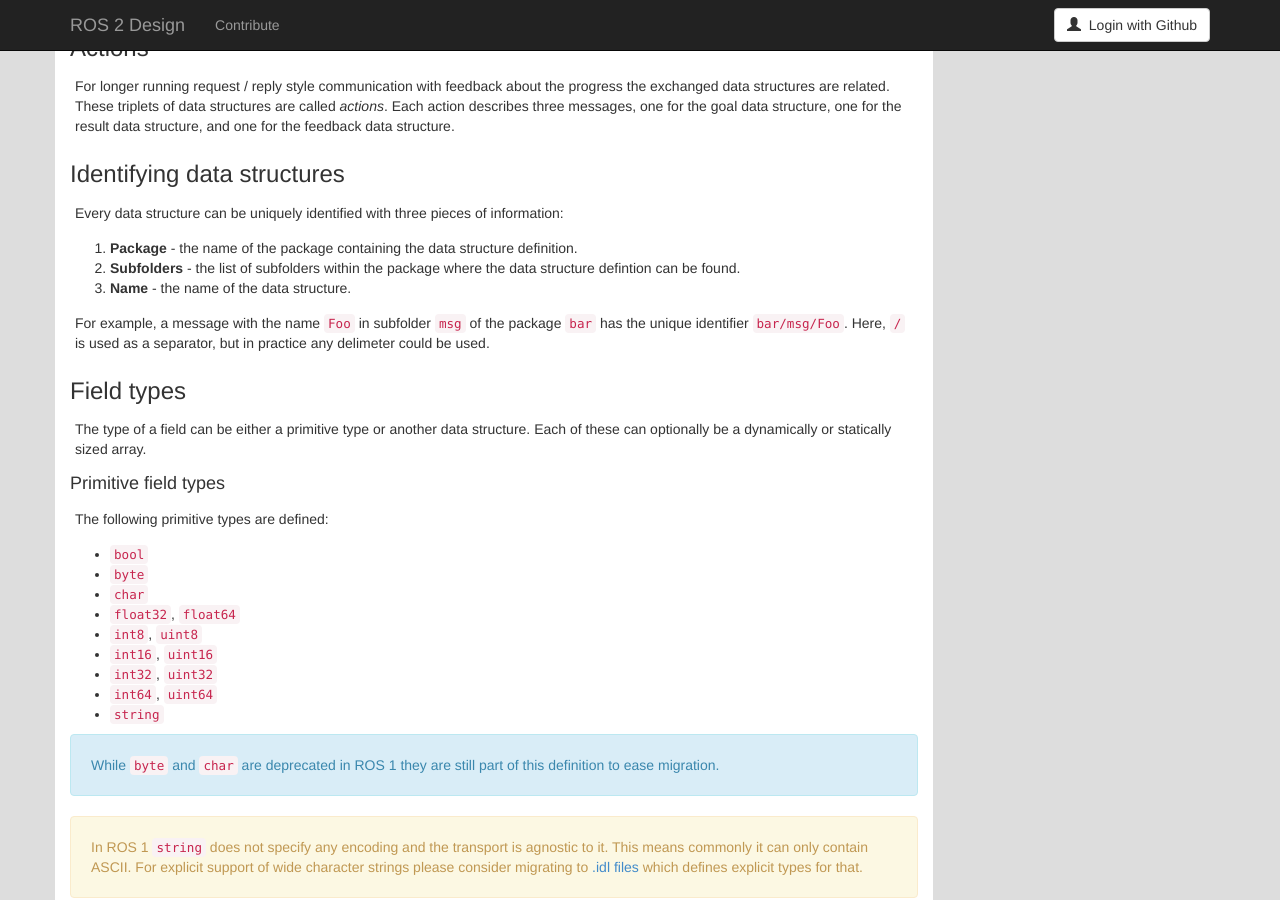
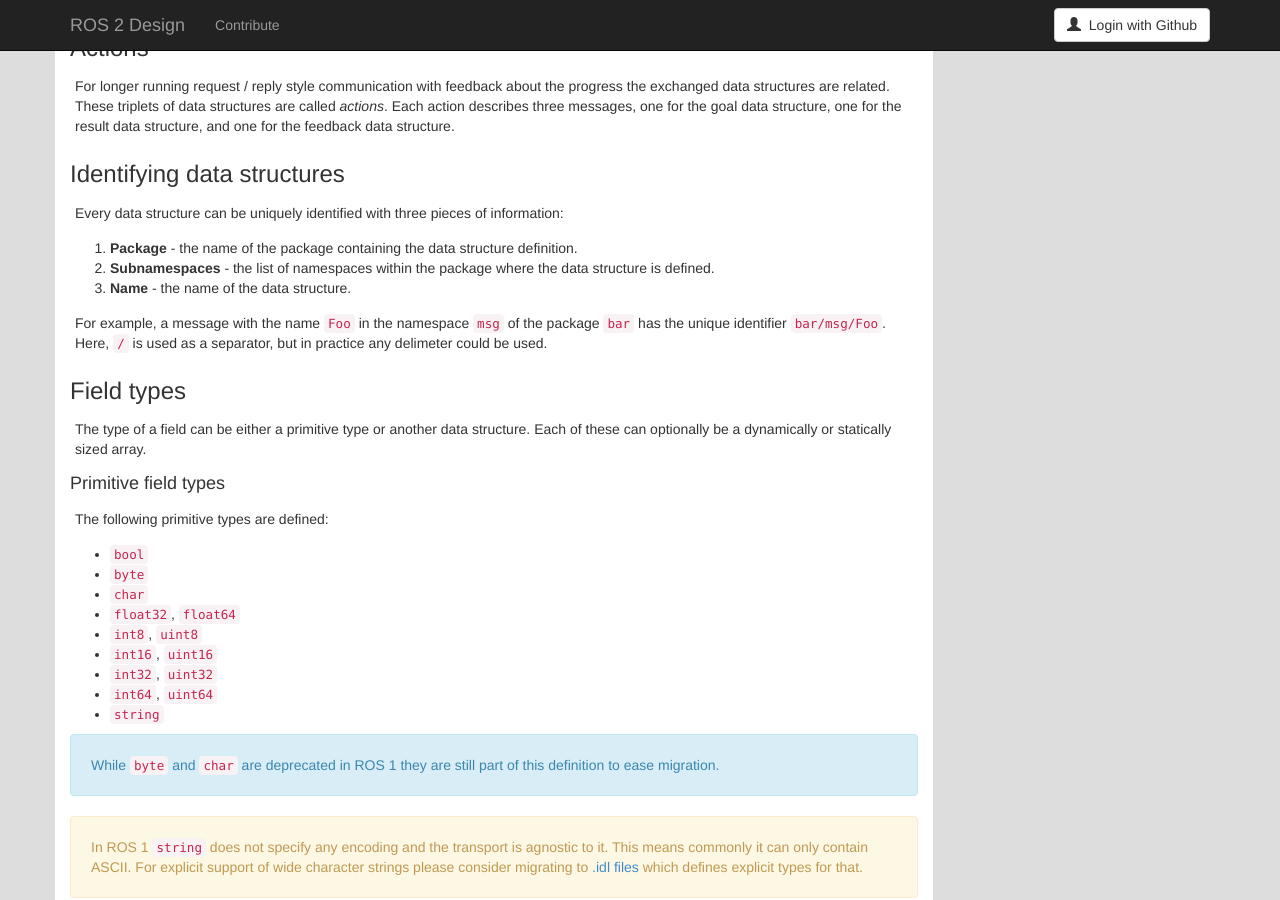
Before and after one commit to ros2/design, a Jekyll site: the page built from articles/143_legacy_interface_definition.md, in a window 1280 px wide and 900 px high, scrolled down 719 px. Built offline with Jekyll 4.4.1, drawn with Linux system fonts in a browser that asks for light colours; nearby versions of some CDN libraries.

Commit message:
Replace the term 'subfolder' with 'subnamespace'.
Signed-off-by: Jacob Perron <jacob@openrobotics.org>

```diff
--- a/articles/143_legacy_interface_definition.md
+++ b/articles/143_legacy_interface_definition.md
@@ -56,10 +56,10 @@ Each action describes three messages, one for the goal data structure, one for t
 Every data structure can be uniquely identified with three pieces of information:
 
 1. **Package** - the name of the package containing the data structure definition.
-2. **Subfolders** - the list of subfolders within the package where the data structure defintion can be found.
+2. **Subnamespaces** - the list of namespaces within the package where the data structure is defined.
 3. **Name** - the name of the data structure.
 
-For example, a message with the name `Foo` in subfolder `msg` of the package `bar` has the unique identifier `bar/msg/Foo`.
+For example, a message with the name `Foo` in the namespace `msg` of the package `bar` has the unique identifier `bar/msg/Foo`.
 Here, `/` is used as a separator, but in practice any delimeter could be used.
 
 ### Field types
```
